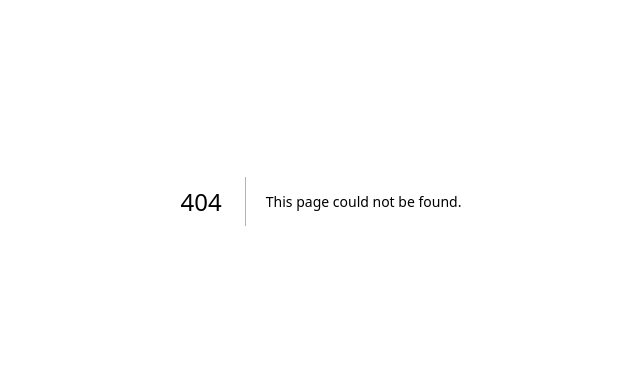
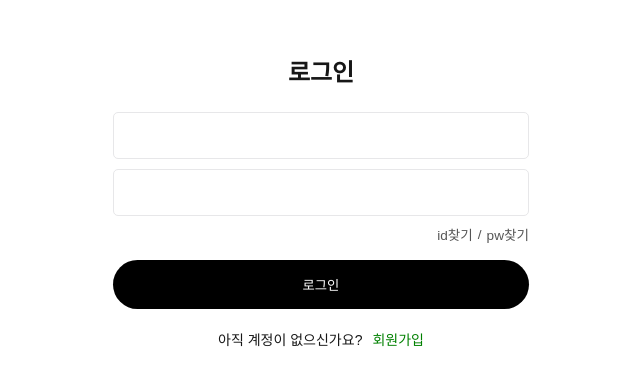
Before and after one commit to rmfnxm23/CHEESE-CHOCO_FE, a Next.js app in the folder cheesenchoco/: page /login in a window 1280 px wide. Before the commit this address had no page. Shown: the part 199-584 px from the top of the page, without its empty margins (319-959 px from the left). Built offline with nearby package versions, Linux system fonts and the light colour scheme.

Commit message:
Feat: 로그인 API 구현  및 서버 연동

```diff
--- /dev/null
+++ b/cheesenchoco/src/features/UserManagement/LoginPage/index.tsx
@@ -0,0 +1,119 @@
+import axios from "axios";
+import { useFormik } from "formik";
+import { useRouter } from "next/router";
+import { useState } from "react";
+import { LoginPageStyled } from "./styled";
+import clsx from "clsx";
+
+const LoginPage = () => {
+  const router = useRouter();
+
+  const [loginError, setLoginError] = useState("");
+
+  const formik = useFormik({
+    initialValues: {
+      email: "",
+      password: "",
+    },
+
+    onSubmit: async (values) => {
+      try {
+        const data = {
+          email: values.email,
+          password: values.password,
+        };
+
+        if (!data.email || !data.password) {
+          return setLoginError("아이디 또는 비밀번호를 입력해주세요.");
+        }
+
+        const res = await axios.post("http://localhost:5000/user/login", data, {
+          //   withCredentials: true, // 요청에 자동으로 쿠키가 담겨서 보냄. 또한, 서버로부터 오는 쿠키를 받기 위해서도 이 설정은 꼭 필요! (서버에서도 credentials 설정 필요)
+        });
+
+        if (res.data.success === false) {
+          console.log(res.data.message);
+          setLoginError(res.data.message);
+        } else {
+          alert(res.data.message);
+          router.push("/");
+        }
+      } catch (err: any) {
+        console.error(err);
+      }
+    },
+  });
+
+  return (
+    <LoginPageStyled className={clsx("login-wrap")}>
+      <div className="login-container">
+        <h2>로그인</h2>
+        <form onSubmit={formik.handleSubmit} className="form-box">
+          <div>
+            <div className="input-box">
+              <input
+                type="email"
+                name="email"
+                value={formik.values.email}
+                onChange={(e) => {
+                  formik.handleChange(e);
+                  setLoginError("");
+                }}
+              />
+
+              <input
+                type="password"
+                name="password"
+                value={formik.values.password}
+                onChange={(e) => {
+                  formik.handleChange(e);
+                  setLoginError("");
+                }}
+              />
+            </div>
+            <div className="findpage">
+              <span
+                onClick={() => {
+                  router.push("/find/id");
+                }}
+              >
+                id찾기
+              </span>
+              /
+              <span
+                onClick={() => {
+                  router.push("/find/pw");
+                }}
+              >
+                pw찾기
+              </span>
+            </div>
+
+            <button
+              type="submit"
+              className="login-btn"
+              disabled={formik.isSubmitting} // 요청 중이면 비활성화 // 버튼 중복 클릭 방지
+            >
+              로그인
+            </button>
+
+            <p className="login-error">{loginError}</p>
+            <div className="joinpage">
+              <p>아직 계정이 없으신가요?</p>
+              <p
+                className="move-join"
+                onClick={() => {
+                  router.push("/signup");
+                }}
+              >
+                회원가입
+              </p>
+            </div>
+          </div>
+        </form>
+      </div>
+    </LoginPageStyled>
+  );
+};
+
+export default LoginPage;
--- /dev/null
+++ b/cheesenchoco/src/features/UserManagement/LoginPage/styled.ts
@@ -0,0 +1,101 @@
+import styled from "styled-components";
+
+export const LoginPageStyled = styled.div`
+  height: 100vh;
+  display: flex;
+  justify-content: center;
+  align-items: center;
+
+  .login-container {
+    width: 100%;
+    max-width: 416px;
+    margin: auto;
+
+    h2 {
+      text-align: center;
+      margin-bottom: 1.5rem;
+    }
+
+    .form-box {
+      display: flex;
+      flex-direction: column;
+      gap: 1rem;
+    }
+
+    .input-box {
+      display: flex;
+      flex-direction: column;
+      gap: 10px;
+    }
+
+    input {
+      width: 100%;
+      padding: 15px;
+      border: 1.5px solid #e7e7e9;
+      border-radius: 5px;
+      outline: none;
+    }
+
+    .login-btn {
+      margin-top: 1rem;
+      width: 100%;
+      padding: 15px;
+      border-radius: 30px;
+      border: none;
+      background-color: black;
+      color: white;
+      cursor: pointer;
+      transition: background-color 0.3s ease;
+    }
+
+    .findpage {
+      display: flex;
+      justify-content: end;
+      align-items: center;
+      gap: 5px;
+      margin-top: 0.5rem;
+      font-size: 0.85rem;
+      color: #555;
+      text-align: right;
+
+      span {
+        cursor: pointer;
+        &:hover {
+          text-decoration: underline;
+        }
+      }
+    }
+
+    .login-btn {
+      cursor: pointer;
+    }
+
+    .login-error {
+      color: red;
+      font-size: 0.75rem;
+      margin-top: 0.5rem;
+    }
+
+    .joinpage {
+      display: flex;
+      justify-content: center;
+      gap: 10px;
+      font-size: 14px;
+      margin-top: 20px;
+
+      p {
+        margin: 0;
+      }
+
+      .move-join {
+        cursor: pointer;
+        font-weight: 500;
+        color: green;
+
+        &:hover {
+          text-decoration: underline;
+        }
+      }
+    }
+  }
+`;
--- /dev/null
+++ b/cheesenchoco/src/pages/login/index.tsx
@@ -0,0 +1,7 @@
+import LoginPage from "@/features/UserManagement/LoginPage";
+
+const Login = () => {
+  return <LoginPage />;
+};
+
+export default Login;
```
